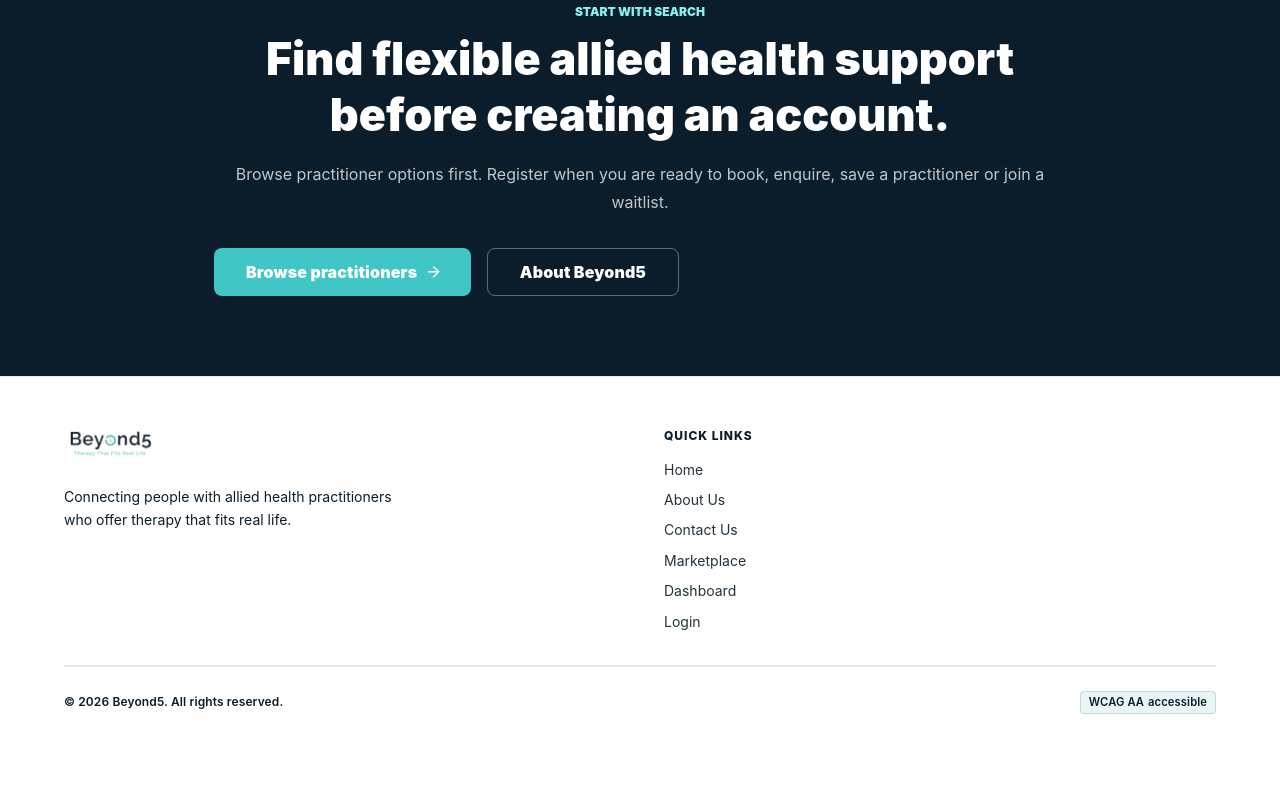
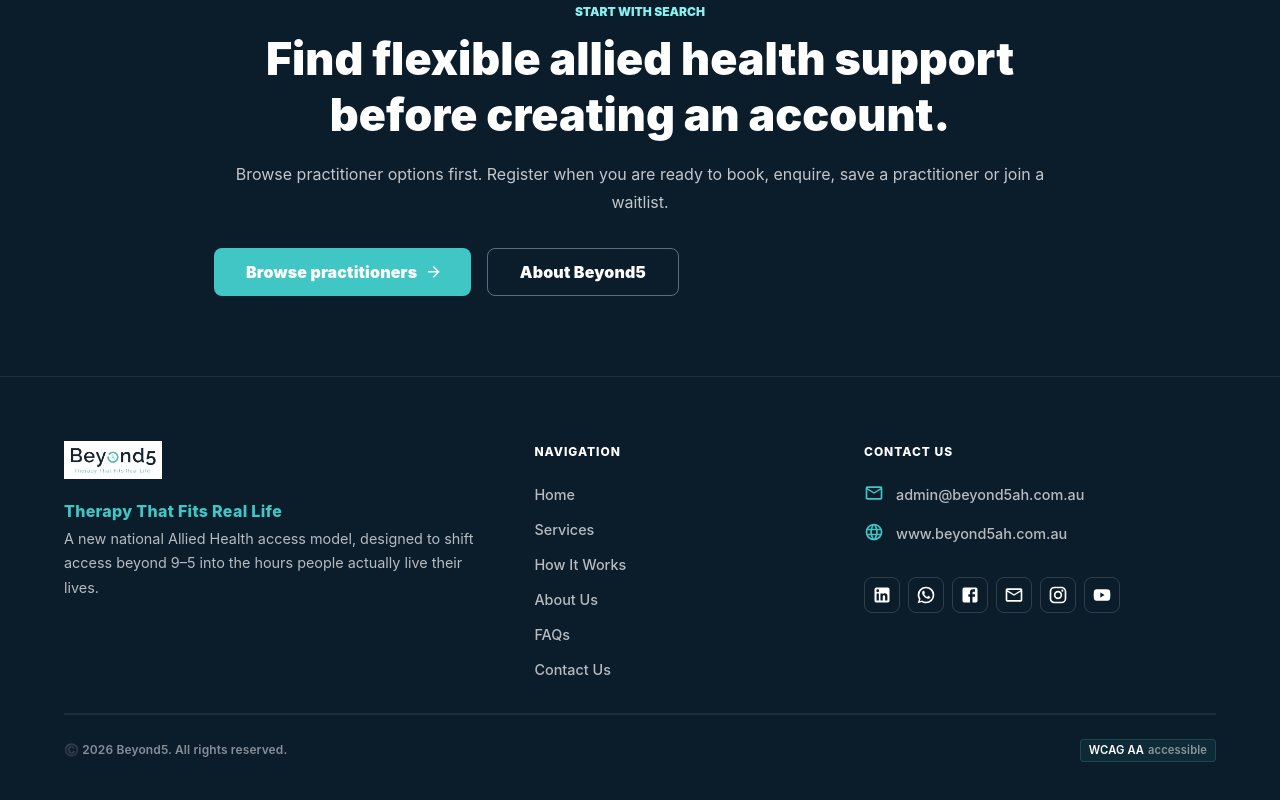
Before and after one commit to umangashrestha93/HealCare-app, a React (Vite) app: page / in a window 1280 px wide. Shown: the part 4720-5520 px from the top of the page. Before the commit the page ends 5482 px from the top, so only its background shows below. Built offline with nearby package versions, Linux system fonts and the light colour scheme.

Commit message:
added a footer

```diff
--- a/src/layouts/MainLayout.jsx
+++ b/src/layouts/MainLayout.jsx
@@ -35,6 +35,12 @@ import {
   Logout,
   Message,
   Settings,
+  Language,
+  LinkedIn,
+  WhatsApp,
+  Facebook,
+  Instagram,
+  YouTube,
 } from '@mui/icons-material';
 import { AnimatePresence, motion } from 'framer-motion';
 import { useAuth } from '../context/AuthContext';
@@ -468,65 +474,98 @@ const MobileDrawer = ({ open, onClose, user, navLinks, activePathname, onNavigat
 ───────────────────────────────────────────── */
 const Footer = ({ onNavigate }) => {
   const quickLinks = [
-    { label: 'Home',        path: '/' },
-    { label: 'About Us',    path: '/about-us' },
-    { label: 'Contact Us',  path: '/contact-us' },
-    { label: 'Marketplace', path: '/marketplace' },
-    { label: 'Dashboard',   path: '/dashboard' },
-    { label: 'Login',       path: '/login' },
+    { label: 'Home',         path: '/' },
+    { label: 'Services',     path: '/marketplace' },
+    { label: 'How It Works', path: '/about-us' },
+    { label: 'About Us',     path: '/about-us' },
+    { label: 'FAQs',         path: '#' },
+    { label: 'Contact Us',   path: '/contact-us' },
   ];
 
-  const currentYear = new Date().getFullYear();
+  const socialLinks = [
+    { icon: <LinkedIn fontSize="small" />,  href: 'https://linkedin.com',     label: 'LinkedIn' },
+    { icon: <WhatsApp fontSize="small" />,  href: 'https://wa.me/something',  label: 'WhatsApp' },
+    { icon: <Facebook fontSize="small" />,  href: 'https://facebook.com',     label: 'Facebook' },
+    { icon: <EmailOutlined fontSize="small" />, href: 'mailto:admin@beyond5ah.com.au', label: 'Email' },
+    { icon: <Instagram fontSize="small" />, href: 'https://instagram.com',    label: 'Instagram' },
+    { icon: <YouTube fontSize="small" />,   href: 'https://youtube.com',      label: 'YouTube' },
+  ];
 
   return (
     <Box
       component="footer"
       sx={{
-        bgcolor: '#ffffff',
-        borderTop: `1px solid ${BORDER_COLOR}`,
-        py: 6,
+        bgcolor: '#0B1D2B', // Dark navy background
+        color: '#ffffff',
+        borderTop: '1px solid rgba(255, 255, 255, 0.08)',
+        py: { xs: 6, md: 8 },
         mt: 'auto',
       }}
     >
       <Container maxWidth="lg">
-        {/* Main footer grid */}
+        {/* Main 3-column Grid */}
         <Box
           sx={{
             display: 'grid',
-            gridTemplateColumns: { xs: '1fr', md: '1fr 1fr' },
+            gridTemplateColumns: { xs: '1fr', md: '1.2fr 0.8fr 1fr' },
             gap: { xs: 4, md: 6 },
             mb: 4,
           }}
         >
-          {/* Brand column */}
-          <Box>
+          {/* Column 1: Logo + Tagline */}
+          <Stack spacing={2.5}>
             <Box
               component="img"
               src="/logo.png"
               alt="Beyond5 Logo"
-              sx={{ height: 36, width: 'auto', mb: 2, cursor: 'pointer' }}
+              sx={{
+                height: 38,
+                width: 'auto',
+                cursor: 'pointer',
+                alignSelf: 'flex-start',
+              }}
               onClick={() => onNavigate('/')}
             />
-            <Typography
-              variant="body2"
-              color="text.secondary"
-              sx={{ maxWidth: 340, lineHeight: 1.7 }}
-            >
-              Connecting people with allied health practitioners who offer therapy that fits real life.
-            </Typography>
-          </Box>
+            <Box>
+              <Typography
+                variant="subtitle1"
+                sx={{
+                  fontWeight: 800,
+                  color: '#41C6C6', // Teal Highlight
+                  letterSpacing: '0.02em',
+                  mb: 0.5,
+                }}
+              >
+                Therapy That Fits Real Life
+              </Typography>
+              <Typography
+                variant="body2"
+                sx={{
+                  color: 'rgba(255,255,255,0.7)',
+                  lineHeight: 1.7,
+                  fontSize: '0.9rem',
+                }}
+              >
+                A new national Allied Health access model, designed to shift access beyond 9–5 into the hours people actually live their lives.
+              </Typography>
+            </Box>
+          </Stack>
 
-          {/* Quick links column */}
+          {/* Column 2: Navigation Links */}
           <Box>
             <Typography
               variant="overline"
-              fontWeight={700}
-              color="text.primary"
-              sx={{ letterSpacing: '0.08em', display: 'block', mb: 1.5 }}
+              sx={{
+                fontWeight: 800,
+                color: '#ffffff',
+                letterSpacing: '0.08em',
+                display: 'block',
+                mb: 2.5,
+              }}
             >
-              Quick Links
+              Navigation
             </Typography>
-            <Stack spacing={1}>
+            <Stack spacing={1.5}>
               {quickLinks.map(({ label, path }) => (
                 <Box
                   key={label}
@@ -536,15 +575,18 @@ const Footer = ({ onNavigate }) => {
                   onKeyDown={(e) => e.key === 'Enter' && onNavigate(path)}
                   aria-label={`Go to ${label}`}
                   sx={{
-                    color: 'text.secondary',
-                    fontSize: '0.875rem',
+                    color: 'rgba(255,255,255,0.7)',
+                    fontSize: '0.9rem',
+                    fontWeight: 500,
                     cursor: 'pointer',
                     width: 'fit-content',
-                    transition: 'color 0.18s ease',
-                    '&:hover': { color: 'primary.main' },
+                    transition: 'all 0.2s ease',
+                    '&:hover': {
+                      color: '#41C6C6', // Teal hover color
+                      transform: 'translateX(4px)',
+                    },
                     '&:focus-visible': {
-                      outline: '2px solid',
-                      outlineColor: 'primary.main',
+                      outline: '2px solid #41C6C6',
                       outlineOffset: 2,
                       borderRadius: '2px',
                     },
@@ -555,21 +597,108 @@ const Footer = ({ onNavigate }) => {
               ))}
             </Stack>
           </Box>
+
+          {/* Column 3: Contact Details + Social Icons */}
+          <Box>
+            <Typography
+              variant="overline"
+              sx={{
+                fontWeight: 800,
+                color: '#ffffff',
+                letterSpacing: '0.08em',
+                display: 'block',
+                mb: 2.5,
+              }}
+            >
+              Contact Us
+            </Typography>
+
+            {/* Contact details */}
+            <Stack spacing={2} sx={{ mb: 4 }}>
+              <Stack direction="row" spacing={1.5} alignItems="center">
+                <EmailOutlined sx={{ color: '#41C6C6', fontSize: 20 }} />
+                <Typography
+                  component="a"
+                  href="mailto:admin@beyond5ah.com.au"
+                  sx={{
+                    color: 'rgba(255,255,255,0.7)',
+                    fontSize: '0.9rem',
+                    textDecoration: 'none',
+                    fontWeight: 500,
+                    transition: 'color 0.2s ease',
+                    '&:hover': { color: '#41C6C6' },
+                  }}
+                >
+                  admin@beyond5ah.com.au
+                </Typography>
+              </Stack>
+              <Stack direction="row" spacing={1.5} alignItems="center">
+                <Language sx={{ color: '#41C6C6', fontSize: 20 }} />
+                <Typography
+                  component="a"
+                  href="https://www.beyond5ah.com.au"
+                  target="_blank"
+                  rel="noopener noreferrer"
+                  sx={{
+                    color: 'rgba(255,255,255,0.7)',
+                    fontSize: '0.9rem',
+                    textDecoration: 'none',
+                    fontWeight: 500,
+                    transition: 'color 0.2s ease',
+                    '&:hover': { color: '#41C6C6' },
+                  }}
+                >
+                  www.beyond5ah.com.au
+                </Typography>
+              </Stack>
+            </Stack>
+
+            {/* Social media icons */}
+            <Stack direction="row" spacing={1} flexWrap="wrap">
+              {socialLinks.map(({ icon, href, label }) => (
+                <IconButton
+                  key={label}
+                  component="a"
+                  href={href}
+                  target="_blank"
+                  rel="noopener noreferrer"
+                  aria-label={label}
+                  size="small"
+                  sx={{
+                    color: '#ffffff',
+                    border: '1px solid rgba(255, 255, 255, 0.15)',
+                    bgcolor: 'transparent',
+                    width: 36,
+                    height: 36,
+                    transition: 'all 0.2s ease',
+                    '&:hover': {
+                      color: '#41C6C6',
+                      borderColor: '#41C6C6',
+                      bgcolor: 'rgba(65, 198, 198, 0.08)',
+                      transform: 'translateY(-2px)',
+                    },
+                  }}
+                >
+                  {icon}
+                </IconButton>
+              ))}
+            </Stack>
+          </Box>
         </Box>
 
-        {/* Bottom bar */}
-        <Divider sx={{ mb: 3 }} />
+        {/* Bottom Bar */}
+        <Divider sx={{ borderColor: 'rgba(255, 255, 255, 0.08)', mb: 3 }} />
         <Box
           sx={{
             display: 'flex',
             flexDirection: { xs: 'column', sm: 'row' },
             justifyContent: 'space-between',
             alignItems: { xs: 'flex-start', sm: 'center' },
-            gap: 1,
+            gap: 2,
           }}
         >
-          <Typography variant="caption" color="text.secondary">
-            © {currentYear} Beyond5. All rights reserved.
+          <Typography variant="caption" sx={{ color: 'rgba(255,255,255,0.5)' }}>
+            ©️ 2026 Beyond5. All rights reserved.
           </Typography>
           <Box sx={{ display: 'flex', alignItems: 'center', gap: 0.75 }}>
             <Box
@@ -581,15 +710,15 @@ const Footer = ({ onNavigate }) => {
                 gap: 0.5,
                 px: 1,
                 py: 0.25,
-                bgcolor: 'rgba(0,128,128,0.08)',
+                bgcolor: 'rgba(65, 198, 198, 0.08)',
                 borderRadius: '4px',
-                border: '1px solid rgba(0,128,128,0.2)',
+                border: '1px solid rgba(65, 198, 198, 0.2)',
               }}
             >
-              <Typography variant="caption" fontWeight={700} color="primary.main" sx={{ fontSize: '0.7rem' }}>
+              <Typography variant="caption" fontWeight={700} color="#41C6C6" sx={{ fontSize: '0.7rem' }}>
                 WCAG AA
               </Typography>
-              <Typography variant="caption" color="text.secondary" sx={{ fontSize: '0.7rem' }}>
+              <Typography variant="caption" sx={{ color: 'rgba(255,255,255,0.5)', fontSize: '0.7rem' }}>
                 accessible
               </Typography>
             </Box>
```
